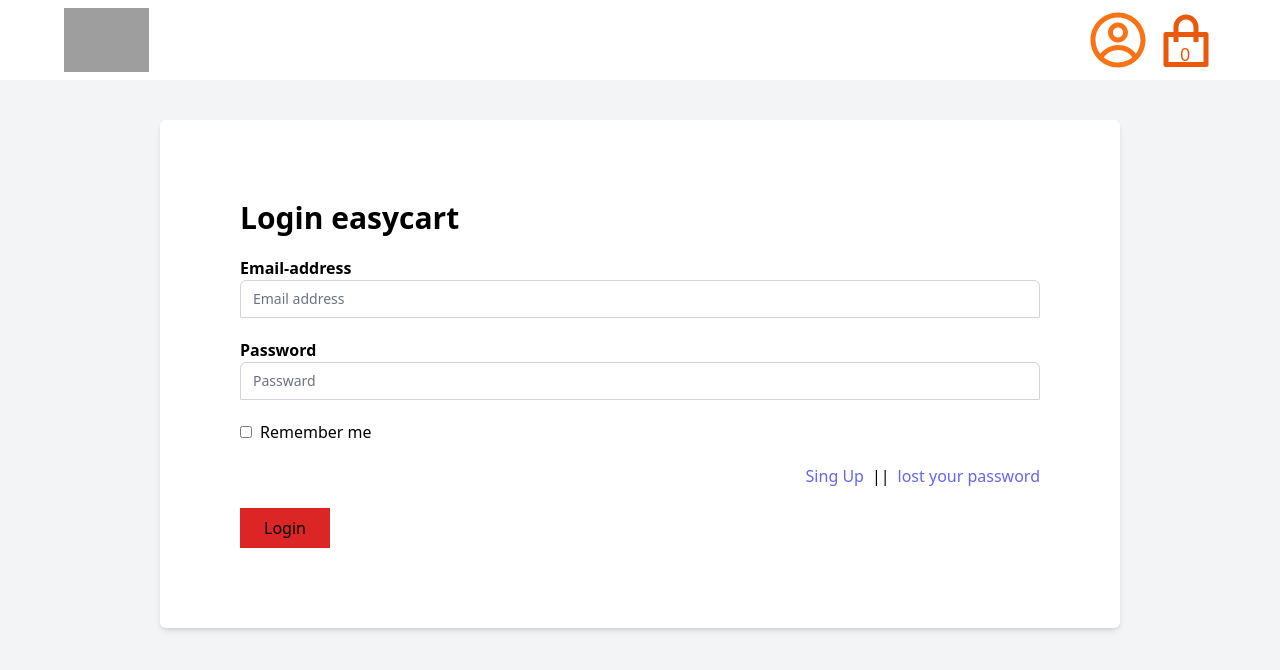
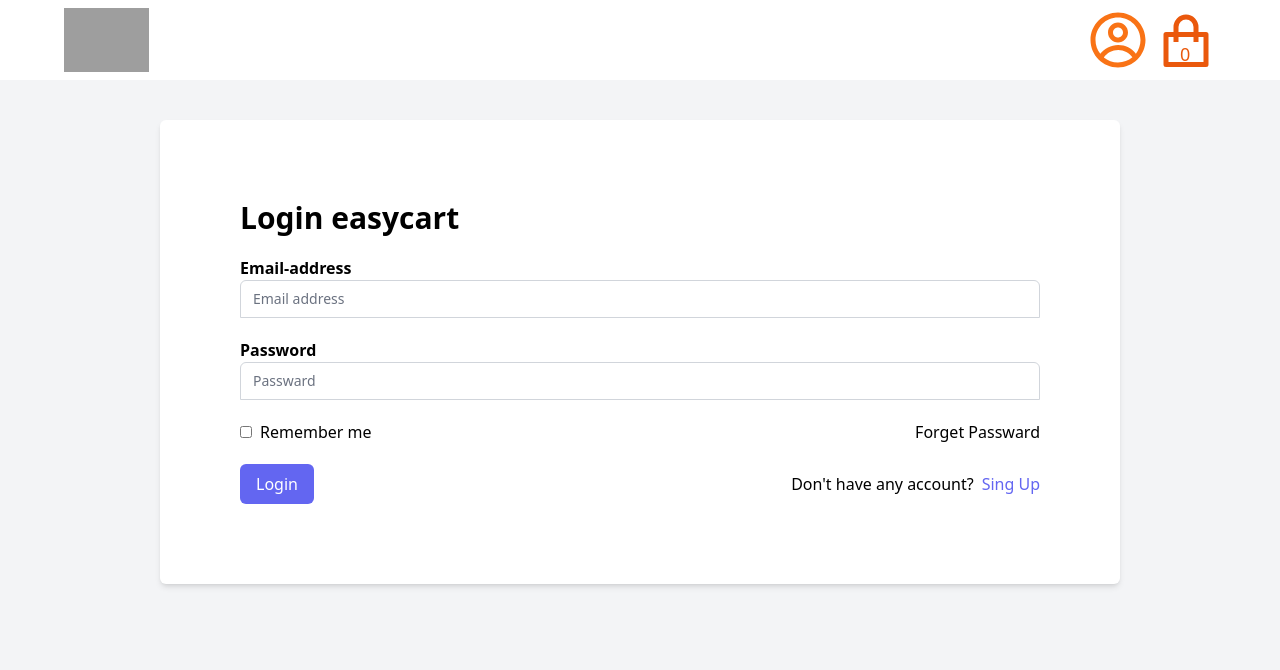
Before and after one commit to suniljoshi26/easycart, a React (Vite) app: page /login in a window 1280 px wide. Shown: the top 670 px of the page. Built offline with nearby package versions, Linux system fonts and the light colour scheme; no server answers; grey boxes are pictures that could not be loaded.

Commit message:
login page and sing up  resp

```diff
--- a/src/Login/LoginPage.jsx
+++ b/src/Login/LoginPage.jsx
@@ -59,10 +59,10 @@ export const LoginPage = ({
   // console.log("error valus", errors, values);
   return (
     <div>
-      <div className=" w-full h-screen overflow-scroll bg-gray-100 md:px-40  px-4 py-10">
+      <div className=" w-full h-screen overflow-scroll bg-gray-100 md:px-40  px-6 py-10">
         <form
           onSubmit={handleSubmit}
-          className=" rounded-md flex flex-col space-y-5 shadow-md bg-white  p-20 "
+          className=" rounded-md flex flex-col space-y-5 shadow-md bg-white  md:p-20 p-4 "
         >
           <h1
             className="text-3xl font-bold
@@ -102,25 +102,23 @@ export const LoginPage = ({
           />
 
           <div>
+            <div className="flex justify-between">
+              <span>
                 <input type="checkbox" className="w-3 h-3" />
                 <span className="ml-2">Remember me</span>
+              </span>
+              <Link to="/forget password"> Forget Passward</Link>
             </div>
-          <div className="flex justify-end items-center gap-2">
+          </div>
+
+          <div className="md:flex justify-between">
+            <Button type="Submit">Login</Button>
+            <div className="flex justify-end items-center gap-2 mt-4 md:mt-0">
+              <span>Don't have any account?</span>
               <Link to="/signup" className="text-indigo-500">
                 Sing Up
               </Link>
-            <span>||</span>
-            <Link to="/forgetpass/" className="text-indigo-500">
-              lost your password
-            </Link>
             </div>
-          <div>
-            <Button
-              type="Submit"
-              className="px-6 py-2 bg-red-600 disabled:bg-red-300 "
-            >
-              Login
-            </Button>
           </div>
         </form>
       </div>
--- a/src/Login/SignUp.jsx
+++ b/src/Login/SignUp.jsx
@@ -64,7 +64,7 @@ const SignUp = ({
       <div className=" w-full h-screen overflow-scroll bg-gray-100 md:px-40 px-4 py-10">
         <form
           onSubmit={handleSubmit}
-          className=" rounded-md flex flex-col space-y-5 shadow-md bg-white  p-20 "
+          className=" rounded-md flex flex-col space-y-5 shadow-md bg-white  md:p-20 p-4 "
         >
           <h1
             className="text-3xl font-bold
@@ -117,11 +117,14 @@ const SignUp = ({
             />
           </div>
 
-          <Link to="/login/" className="text-indigo-500 text-end text-xl">
-            Login
-          </Link>
           <div>
             <Button type="Submit">Sign Up</Button>
+          </div>
+          <div className="flex justify-end items-center gap-2 mt-4 md:mt-0">
+            <span>Already account?</span>
+            <Link to="/login/" className="text-indigo-500">
+              Login
+            </Link>
           </div>
         </form>
       </div>
```
Lines whose indentation alone changed are shown as unchanged.
